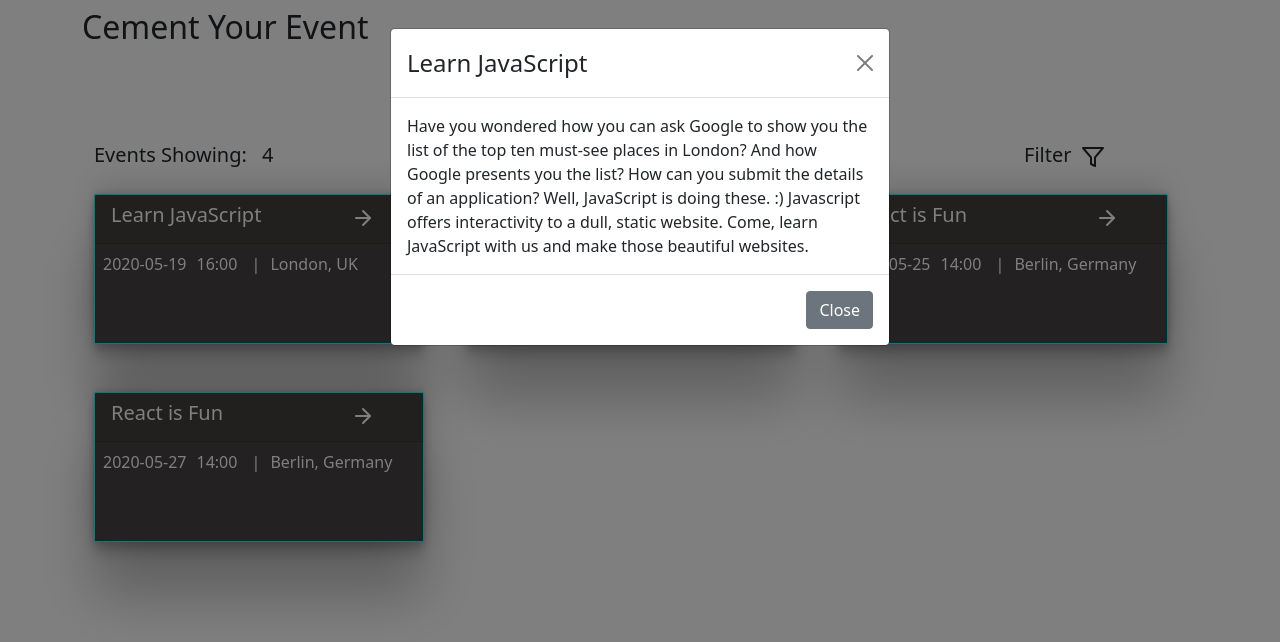
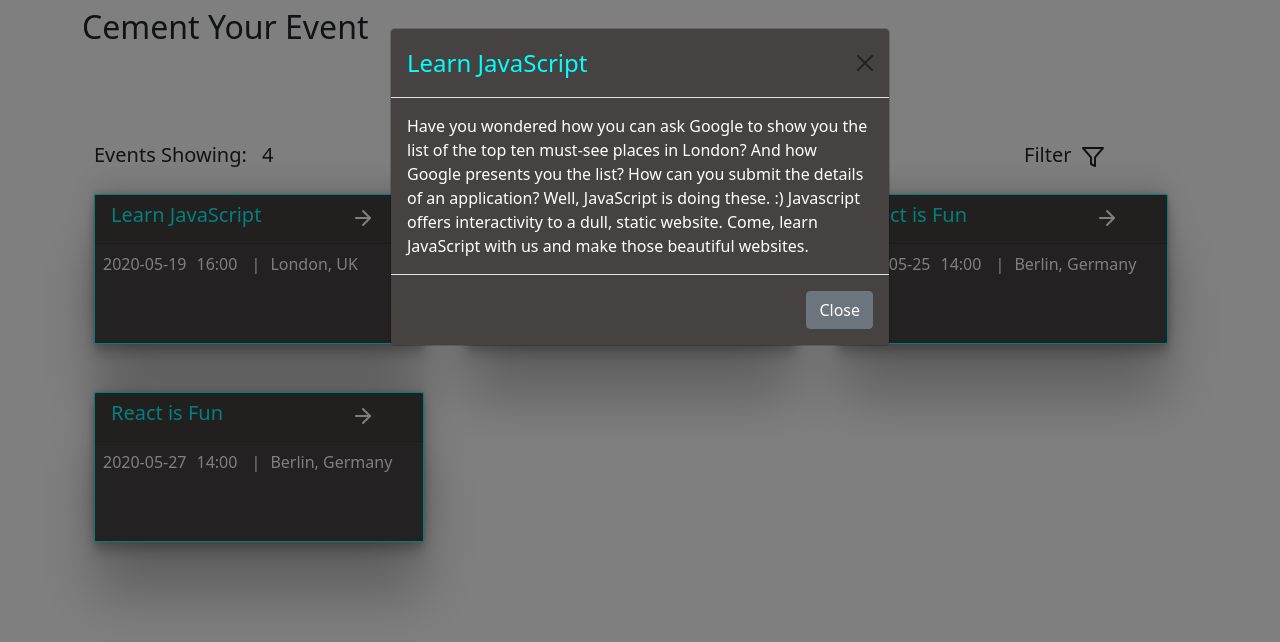
Before and after one commit to khurdt/meet-app, a React (Create React App) app: page / in a window 1280 px wide. Both pictures are taken after a click on the icon 363 px from the left and 218 px from the top of the page. Shown: the top 642 px of the page. Built offline with nearby package versions, Linux system fonts and the light colour scheme; what atatus-spa would draw is missing.

Commit message:
updated css colors!

```diff
--- a/src/components/App.css
+++ b/src/components/App.css
@@ -8,6 +8,11 @@
     color: white;
     background-color: #474242;
     box-shadow: rgba(0, 0, 0, 0.25) 0px 54px 55px, rgba(0, 0, 0, 0.12) 0px -12px 30px, rgba(0, 0, 0, 0.12) 0px 4px 6px, rgba(0, 0, 0, 0.17) 0px 12px 13px, rgba(0, 0, 0, 0.09) 0px -3px 5px;
+}
+
+.details-modal .modal-content {
+    background-color: #474242;
+    color: white;
 }
 
 .filter-icon:hover {
--- a/src/components/Event.js
+++ b/src/components/Event.js
@@ -30,7 +30,7 @@
           <Card.Header>
             <Row>
               <Col xs={9} sm={9} md={9}>
-                <Card.Title className='eventTitle'>{event.summary}</Card.Title>
+                <Card.Title style={{ color: '#00ffff' }} className='eventTitle'>{event.summary}</Card.Title>
               </Col>
               <Col xs={1}>
                 <ArrowRight
@@ -50,9 +50,9 @@
             </span>
           </Card.Text>
         </div>
-        <Modal show={show} onHide={this.handleClose} className='details-modal'>
+        <Modal show={show} onHide={this.handleClose} className='details-modal .modal-content'>
           <Modal.Header closeButton>
-            <Modal.Title>{event.summary}</Modal.Title>
+            <Modal.Title style={{ color: '#00ffff' }}>{event.summary}</Modal.Title>
           </Modal.Header>
           <Modal.Body>{event.description}</Modal.Body>
           <Modal.Footer className='.details-footer'>
```
